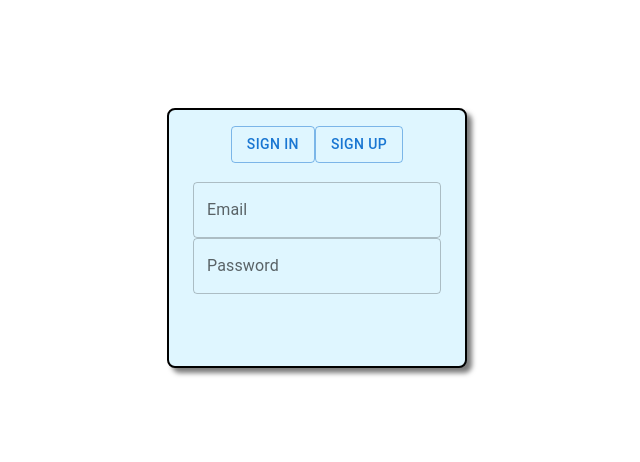
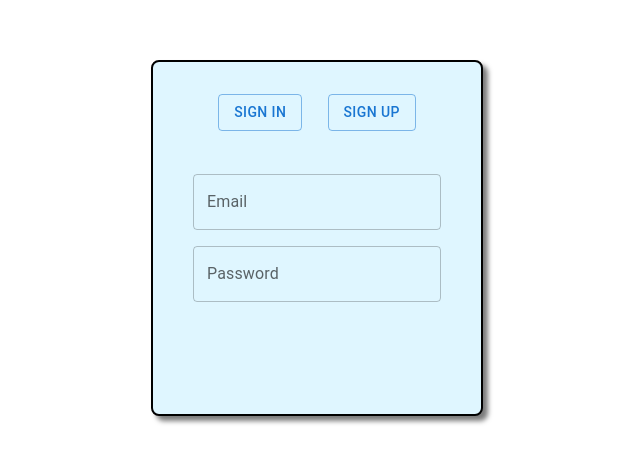
Before and after one commit to kyle-j-mccall/audiophile-react, a React (Create React App) app: page /auth in a window 1280 px wide. Shown: the part 162-624 px from the top of the page, without its empty margins (323-963 px from the left). Built offline with nearby package versions, Linux system fonts and the light colour scheme.

Commit message:
basic auth layout

```diff
--- a/src/Components/Auth/Auth.css
+++ b/src/Components/Auth/Auth.css
@@ -28,3 +28,40 @@
   justify-content: center;
   align-items: center;
 }
+
+.auth-link {
+  text-decoration: none;
+}
+
+.auth-nav {
+  display: flex;
+  padding: 2vh;
+  justify-content: space-evenly;
+}
+
+.input-form {
+  display: flex;
+  flex-direction: column;
+  justify-content: center;
+  align-items: center;
+  padding: 2vh;
+  gap: 2vh;
+}
+
+.submit-button {
+  display: flex;
+  justify-content: center;
+  align-items: center;
+}
+
+.email-container {
+  display: flex;
+  flex-direction: column;
+  gap: 1vh;
+}
+
+.password-container {
+  display: flex;
+  flex-direction: column;
+  gap: 1vh;
+}
```
